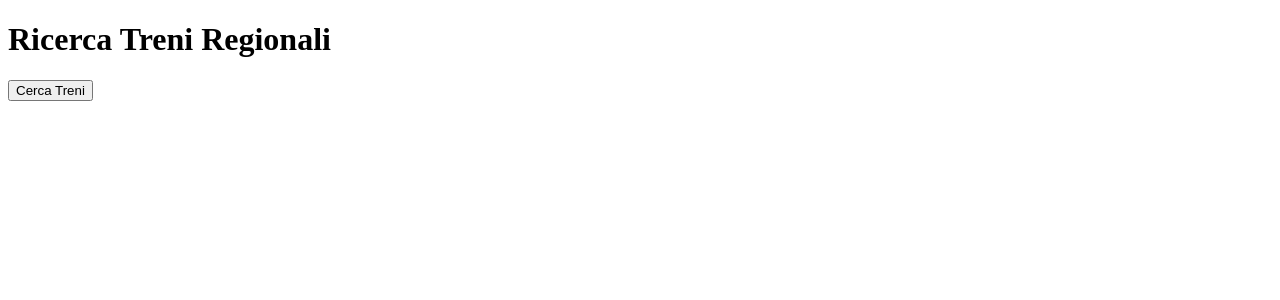
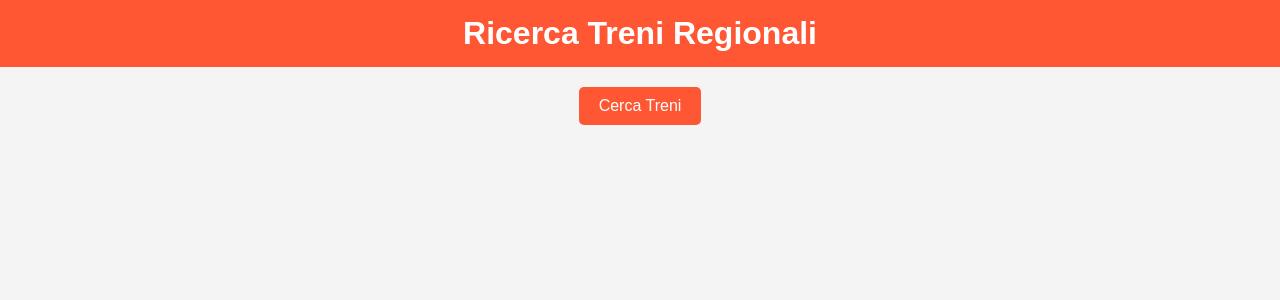
Before and after one commit to PellegrinoLuigi/train_timetable, a Flask app: page / in a window 1280 px wide. Shown: the top 300 px of the page. Run offline with Flask 2, Linux system fonts and the light colour scheme.

Commit message:
Update index.html

```diff
--- a/templates/index.html
+++ b/templates/index.html
@@ -4,13 +4,72 @@
     <meta charset="UTF-8">
     <meta name="viewport" content="width=device-width, initial-scale=1.0">
     <title>Ricerca Treni</title>
+    <style>
+        body {
+            font-family: Arial, sans-serif;
+            background-color: #f4f4f4;
+            margin: 0;
+            padding: 0;
+            text-align: center;
+        }
+
+        h1 {
+            background-color: #ff5733;
+            color: white;
+            padding: 15px;
+            margin: 0;
+        }
+
+        button {
+            background-color: #ff5733;
+            color: white;
+            padding: 10px 20px;
+            border: none;
+            cursor: pointer;
+            font-size: 16px;
+            border-radius: 5px;
+            margin: 20px 0;
+            transition: background 0.3s;
+        }
+
+        button:hover {
+            background-color: #e04e2d;
+        }
+
+        table {
+            width: 80%;
+            margin: 20px auto;
+            border-collapse: collapse;
+            background: white;
+            border-radius: 8px;
+            box-shadow: 0px 4px 8px rgba(0, 0, 0, 0.1);
+        }
+
+        th, td {
+            padding: 12px;
+            border: 1px solid #ddd;
+            text-align: center;
+        }
+
+        th {
+            background-color: #ff5733;
+            color: white;
+        }
+
+        tr:nth-child(even) {
+            background-color: #f2f2f2;
+        }
+
+        #results {
+            margin-top: 20px;
+        }
+    </style>
     <script>
         function fetchTrains() {
             fetch('/get_trains', { method: 'POST' })
                 .then(response => response.json())
-                .then(data => {                    console.log(data);
-
-                    let output = '<h2>Risultati:</h2><table border="1"><tr><th>Treno</th><th>Partenza</th><th>Arrivo</th><th>Durata</th><th>Prezzo</th></tr>';
+                .then(data => {
+                    let output = '<h2>Risultati:</h2><table><tr><th>Treno</th><th>Partenza</th><th>Arrivo</th><th>Durata</th><th>Prezzo</th></tr>';
 
                     if (data.solutions && data.solutions.length > 0) {
                         data.solutions.forEach(solution => {
```
